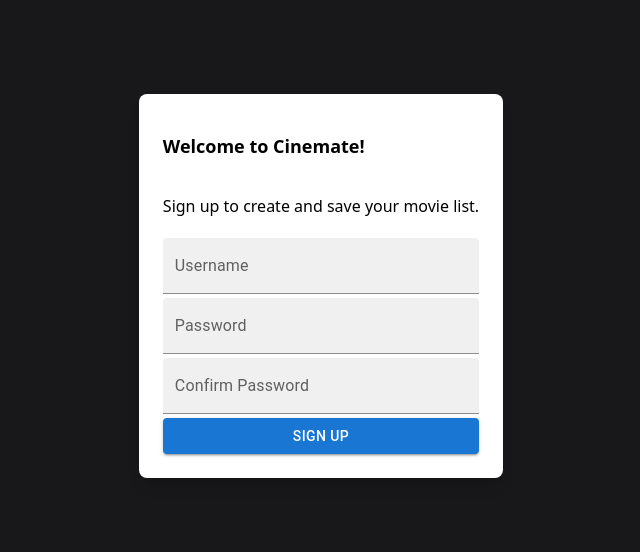
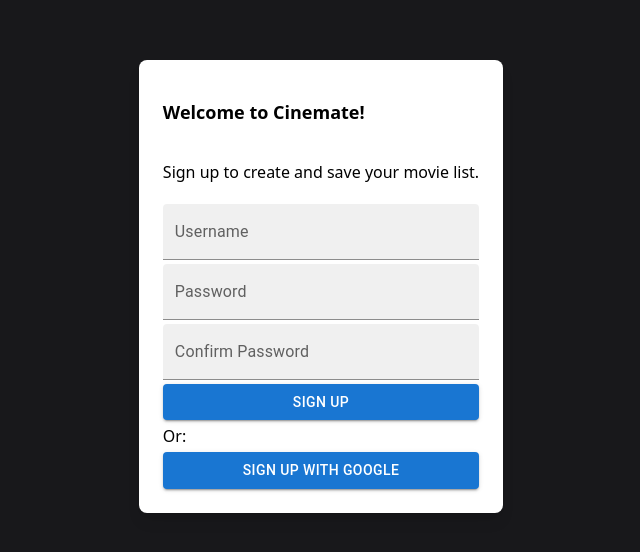
Before and after one commit to AdamAzuddin/cinemate, a Next.js app: page /sign-up in a window 1280 px wide. Shown: the part 114-666 px from the top of the page, without its empty margins (319-959 px from the left). Built offline with nearby package versions, Linux system fonts and the light colour scheme.

Commit message:
added google button sign in and sign up

```diff
--- a/components/googleButton.tsx
+++ b/components/googleButton.tsx
@@ -1,14 +1,21 @@
-import { Button } from '@mui/material';
+import { Button, ButtonProps } from '@mui/material';
 
-const GoogleButton = () => {
+interface GoogleButtonProps extends ButtonProps {
+  text: string
+}
+
+
+const GoogleButton = (props: GoogleButtonProps) => {
+
   return (
     <Button
+    {...props}
       variant="contained"
       color="primary"
       disableRipple
-      className="text-black"
+      className="text-black bg-white hover:bg-gray-100"
     >
-      Sign in with Google
+      {props.text} with Google
     </Button>
   );
 };
--- a/pages/sign-in.tsx
+++ b/pages/sign-in.tsx
@@ -25,12 +25,12 @@
         <Button
           variant="contained"
           color="primary"
-          className="text-black bg-blue-500 hover:bg-blue-600"
+          className="text-white bg-blue-500 hover:bg-blue-600"
         >
           Sign in
         </Button>
         <p>Or:</p>
-        <GoogleButton />
+        <GoogleButton text="Sign in"/>
       </div>
     </div>
   );
--- a/pages/sign-up.tsx
+++ b/pages/sign-up.tsx
@@ -36,6 +36,8 @@
         >
           Sign up
         </Button>
+        <p>Or: </p>
+        <GoogleButton text="Sign up"/>
       </div>
     </div>
   )
```
